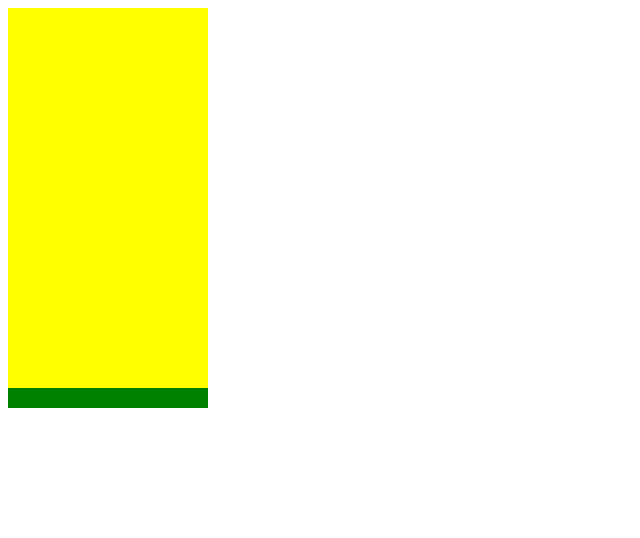
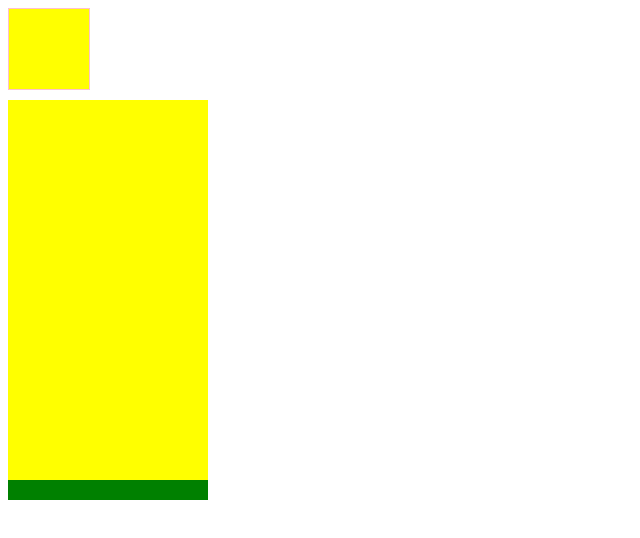
Before and after one commit to clalil/7retrogames, a plain HTML site: page tetris/index.html in a window 1280 px wide. Shown: the whole page, without its empty margins (0-640 px from the left). Drawn offline with Linux system fonts and the light colour scheme.

Commit message:
Create previous-shape grid boilerplate

```diff
--- a/tetris/app.js
+++ b/tetris/app.js
@@ -1,5 +1,7 @@
 document.addEventListener('DOMContentLoaded', () => {
   const container = document.getElementsByClassName('grid')[0];
+  const prevContainer = document.getElementsByClassName('previous-grid')[0];
+
   [...Array(190)].forEach((_, div) => {
     div = document.createElement('div')
     container.appendChild(div)
@@ -10,6 +12,11 @@ document.addEventListener('DOMContentLoaded', () => {
     div.setAttribute('class', 'block3')
     container.appendChild(div)
   });
+
+  [...Array(16)].forEach((_, div) => {
+    div = document.createElement('div')
+    prevContainer.appendChild(div)
+  })
 
   const grid = document.querySelector('.grid')
   let squares = Array.from(grid.querySelectorAll('div'))
--- a/tetris/index.html
+++ b/tetris/index.html
@@ -8,6 +8,10 @@
   <title>Tetris</title>
 </head>
 <body>
+
+  <div class="previous-shape">
+    <div class="previous-grid"></div>
+  </div>
   <div class="game">
     <div class="grid"></div>
   </div>
--- a/tetris/style.css
+++ b/tetris/style.css
@@ -5,6 +5,19 @@
 	background-color: blue;
 
 	flex-wrap: wrap;
+}
+.previous-grid {
+	display: flex;
+	width: 80px;
+	height: 80px;
+
+	flex-wrap: wrap;
+}
+.previous-shape {
+	width: 80px;
+	height: 80px;
+	margin-bottom: 10px;
+	border: 1px solid pink;
 }
 div {
 	width: 20px;
```
